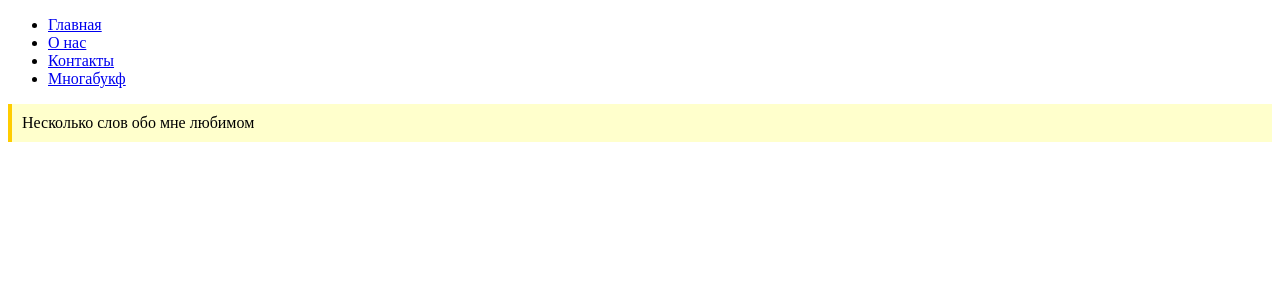
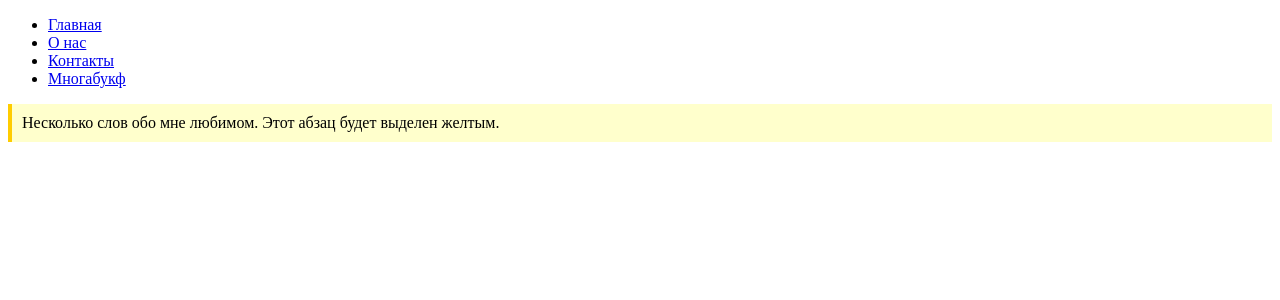
Before and after one commit to utyv/test-site, a Jekyll site: the page built from docs/contact.md, in a window 1280 px wide. Shown: the top 300 px of the page. Built offline with Jekyll 4.4.1, drawn with Linux system fonts in a browser that asks for light colours; our own code applies the rules of GitHub Pages for plain Markdown files.

Commit message:
Стили

```diff
--- a/docs/_config.yml
+++ b/docs/_config.yml
@@ -1,4 +1,4 @@
 markdown: kramdown
-theme: null
+theme: jekyll-theme-minimal
 plugins:
   - jekyll-seo-tag
--- a/docs/contact.md
+++ b/docs/contact.md
@@ -1,3 +1,4 @@
 <div class="highlight">
-Несколько слов обо мне любимом
+Несколько слов обо мне любимом.
+Этот абзац будет выделен желтым.
 </div>
```
